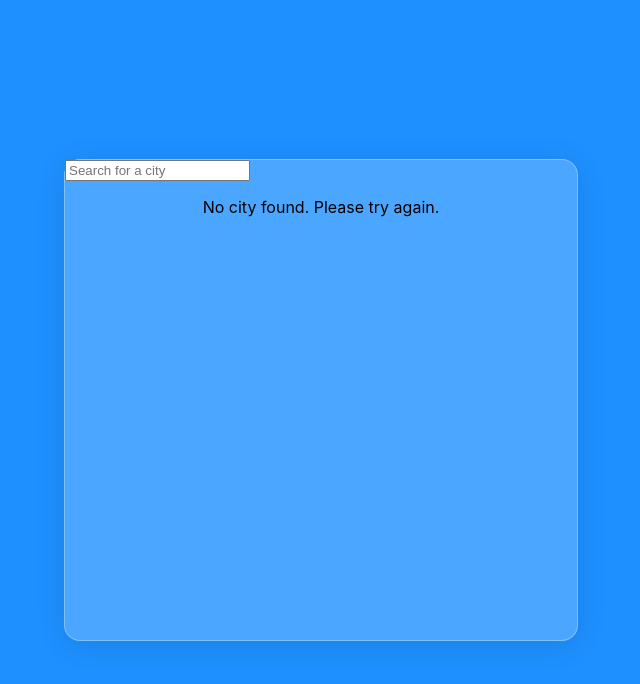
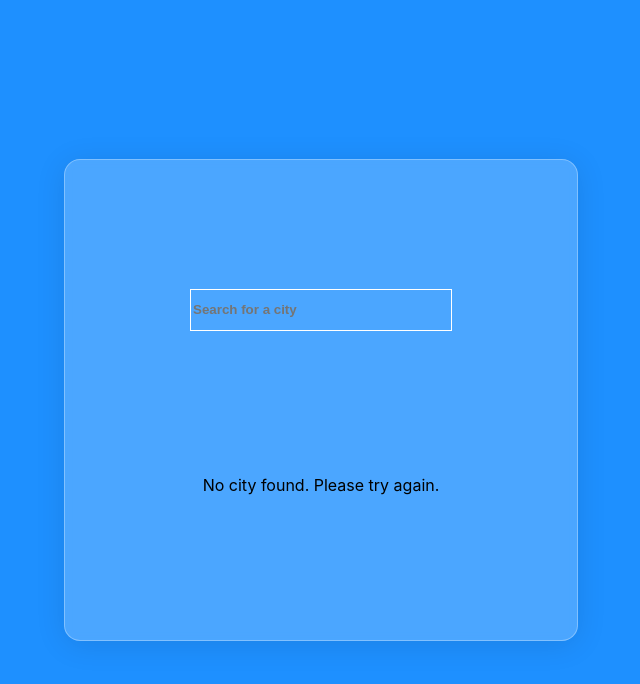
Before and after one commit to ellie-ctrl35/simulation, a React (Create React App) app: page / in a window 1280 px wide. Shown: the top 684 px of the page, without its empty margins (319-959 px from the left). Built offline with nearby package versions, Linux system fonts and the light colour scheme.

Commit message:
saturday

```diff
--- a/src/App.css
+++ b/src/App.css
@@ -9,7 +9,11 @@
 }
 .Input{
   display: flex;
-  flex-direction: column;
+  width: 50%;
+  background: transparent;
+  border: 1px solid white;
+  height: 8%;
+  font-weight: bold;
 }
 .container{
   background: rgba(255, 255, 255, 0.2);
@@ -19,4 +23,11 @@ backdrop-filter: blur(5px);
 border: 1px solid rgba(255, 255, 255, 0.3);
   width: 40%;
   height: 60%;
+  display: flex;
+  flex-direction: column;
+  justify-content: space-evenly;
+  align-items: center;
 }
+.text{
+  font-weight: bold;
+}
--- a/src/CityData.js
+++ b/src/CityData.js
@@ -1,12 +1,12 @@
-// CityData.js
+import './App.css';
 import React from 'react';
 
 const CityData = ({ city, temperature, airQuality }) => {
   return (
     <div>
       <h2>{city}</h2>
-      <p>Average Temperature: {temperature}°C</p>
-      <p>Air Quality (PM2.5): {airQuality}</p>
+      <p className='text'>AVERAGE TEMPERATURE: {temperature}°C</p>
+      <p className='text'>AIR QUALITY (PM2.5): {airQuality}</p>
     </div>
   );
 };
```
